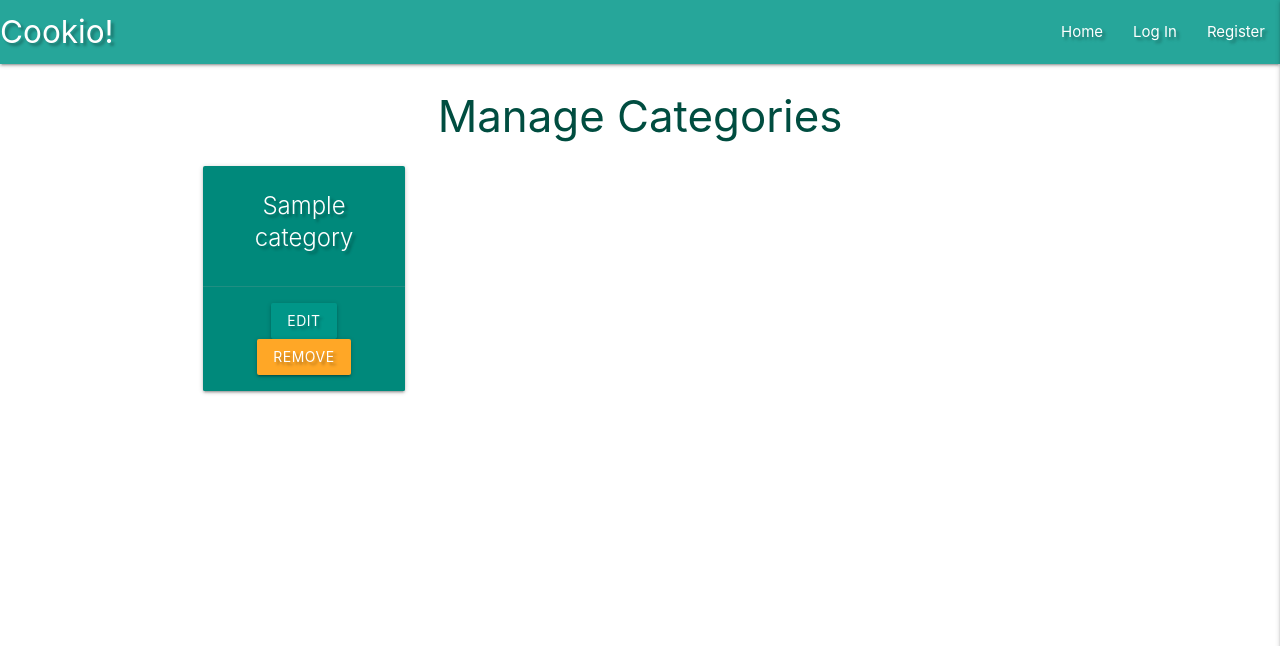
After one commit to Code-Institute-Submissions/cookio, a Flask app: page /get_categories in a window 1280 px wide. The commit adds this page. Shown: the top 646 px of the page. Run offline with Flask 2, Linux system fonts and the light colour scheme; a database or web service that is not in the repository returns one stand-in record (values such as "Sample title"); some libraries are stand-ins or nearby versions.

Commit message:
Add manage categories functionality

```diff
--- a/app.py
+++ b/app.py
@@ -144,6 +144,11 @@ def delete_recipe(recipe_id):
     return redirect(url_for("get_recipes"))
 
 
+@app.route("/get_categories")
+def get_categories():
+    categories = list(mongo.db.categories.find().sort("category_name", 1))
+    return render_template("categories.html", categories=categories)
+
 
 if __name__ == "__main__":
     app.run(host=os.environ.get("IP"),
--- a/templates/base.html
+++ b/templates/base.html
@@ -28,7 +28,9 @@
                     {% if session.user %}
                     <li><a href="{{ url_for('profile', username=session['user']) }}">Profile</a></li>
                     <li><a href="{{ url_for('add_recipe') }}">New Recipe</a></li>
-                    <li><a href="#">Manage Categories</a></li>
+                    {% if session.user|lower == "admin"|lower %}
+                    <li><a href="{{ url_for('get_categories') }}">Manage Categories</a></li>
+                    {% endif %}
                     <li><a href="{{ url_for('logout') }}">Log Out</a></li>
                     {% else %}
                     <li><a href="{{ url_for('login') }}">Log In</a></li>
@@ -47,7 +49,9 @@
             {% if session.user %}
             <li><a href="{{ url_for('profile', username=session['user']) }}">Profile</a></li>
             <li><a href="{{ url_for('add_recipe') }}">New Recipe</a></li>
-            <li><a href="#">Manage Categories</a></li>
+            {% if session.user|lower == "admin"|lower %}
+            <li><a href="{{ url_for('get_categories') }}">Manage Categories</a></li>
+            {% endif %}
             <li><a href="{{ url_for('logout') }}">Log Out</a></li>
             {% else %}
             <li><a href="{{ url_for('login') }}">Log In</a></li>
--- /dev/null
+++ b/templates/categories.html
@@ -0,0 +1,22 @@
+{% extends "base.html" %}
+{% block content %}
+
+<h3 class="teal-text text-darken-4 center-align">Manage Categories</h3>
+
+<div class="row">
+    {% for category in categories %}
+    <div class="col s12 m3">
+        <div class="card teal darken-1 text-shadow center-align">
+            <div class="card-content white-text">
+                <span class="card-title">{{ category.category_name }}</span>
+            </div>
+            <div class="card-action">
+                <a href="#" class="btn teal accent-5">Edit</a>
+                <a href="#" class="btn orange lighten-1">Remove</a>
+            </div>
+        </div>
+    </div>
+    {% endfor %}
+</div>
+
+{% endblock %}
```
